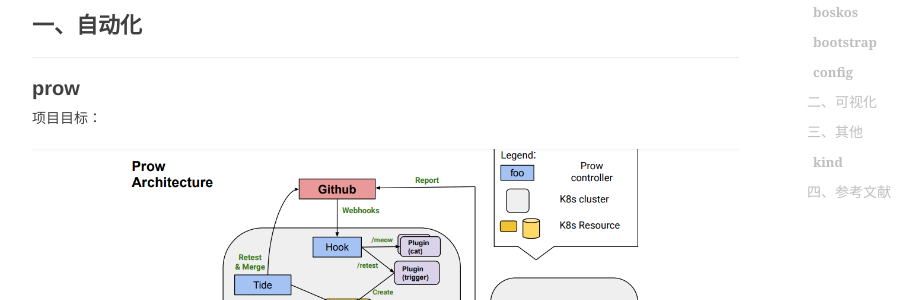
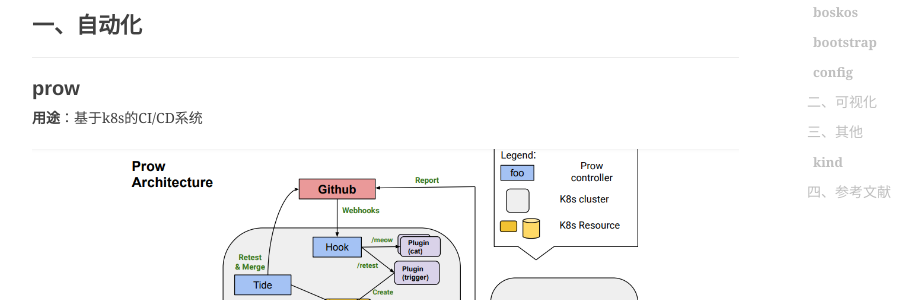
Before and after one commit to shihai1991/shihai1991.github.io, a Jekyll site: the page built from _posts/2023-06-12-kubernetes-test-sig组.md, in a window 1280 px wide and 900 px high, scrolled down 1041 px. Shown: the part 152-452 px from the top of the window, without its empty margins (233-1154 px from the left). Built offline with Jekyll 4.4.1, drawn with Linux system fonts in a browser that asks for light colours; nearby versions of some CDN libraries; comment, search, counter and statistics services are not loaded.

Commit message:
Update 2023-06-12-kubernetes-test-sig组.md

```diff
--- a/_posts/2023-06-12-kubernetes-test-sig组.md
+++ b/_posts/2023-06-12-kubernetes-test-sig组.md
@@ -19,7 +19,7 @@
 
 # 一、自动化
 ## prow
-项目目标：
+**用途**：基于k8s的CI/CD系统
 ![]({{site.baseurl}}/img/2023/Q2/20230612-prow-architecture.png)
 
 ## kubetest1/2
```
